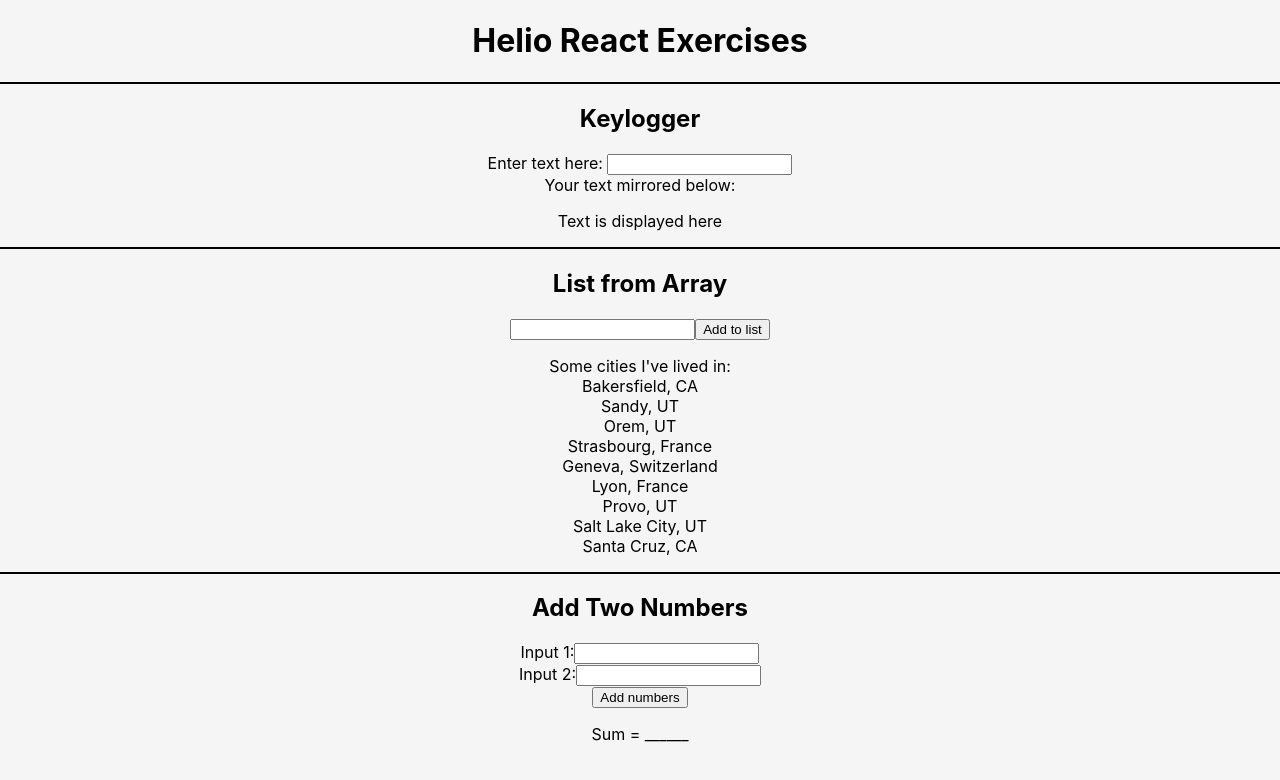
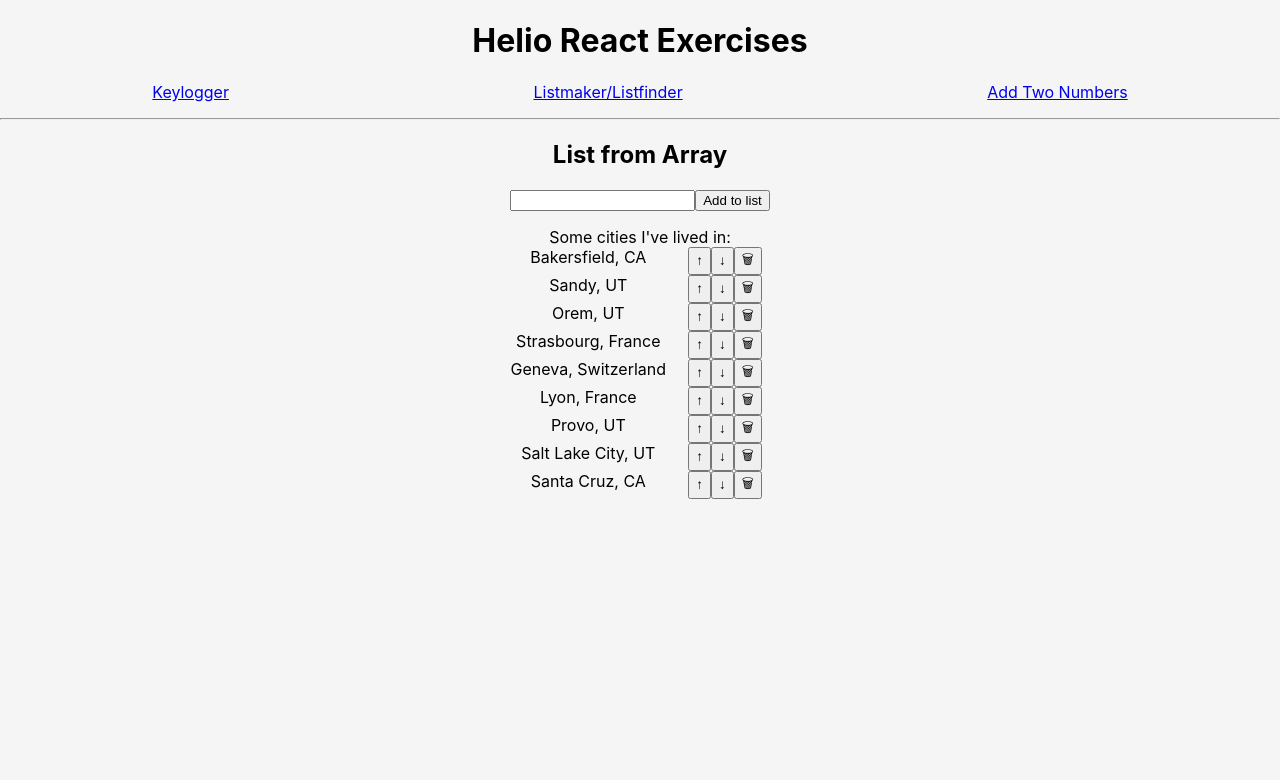
Before and after one commit to jaromb/helio-react-exercises, a React (Create React App) app: page /ArrayList in a window 1280 px wide. Shown: the top 780 px of the page. Built offline with nearby package versions, Linux system fonts and the light colour scheme.

Commit message:
added react-router-dom

```diff
--- /dev/null
+++ b/src/AddTwoNumbers.js
@@ -0,0 +1,38 @@
+import React, {Component} from 'react';
+
+class AddTwoNumbers extends Component {
+    state = {
+        num1: '',
+        num2: '',
+        sum: ' ______',
+      }
+      addTwoNumbers = () => {
+        console.log('Function executed...');
+        console.log('The state values are: ', + this.state.num1 + ' & ' + this.state.num2);
+        this.setState({sum: this.state.num1 + this.state.num2})
+      };
+
+      handleChangeInput1 = (e) => {
+        this.setState({num1: parseInt(e.target.value)})
+      };
+
+      handleChangeInput2 = (e) => {
+        this.setState({num2: parseInt(e.target.value)})
+      };
+
+    render() {
+        return (
+            <div id="add-numbers" class="newExercise">
+          <h2>Add Two Numbers</h2>
+            Input 1:<input id="number1" type="number" onChange={this.handleChangeInput1}></input>
+            <br/>
+            Input 2:<input id="number2" type="number" onChange={this.handleChangeInput2}></input>
+            <br/>
+            <button onClick={this.addTwoNumbers}>Add numbers</button>
+            <p>Sum = {this.state.sum}</p>
+        </div>
+        )
+    }
+}
+
+export default AddTwoNumbers
--- a/src/App.js
+++ b/src/App.js
@@ -3,103 +3,37 @@ import logo from './logo.svg';
 import './App.css';
 import { checkServerIdentity } from 'tls';
 import { ENGINE_METHOD_NONE } from 'constants';
+import Keylogger from './Keylogger';
+import ArrayList from './ArrayList';
+import AddTwoNumbers from './AddTwoNumbers';
+import {
+  BrowserRouter as Router,
+  Route,
+  Link
+} from 'react-router-dom'
 
 class App extends Component {
-state = {
-  text: 'Text is displayed here',
-  num1: '',
-  num2: '',
-  sum: ' ______',
-  listText: '',
-  list: ['Bakersfield, CA', 'Sandy, UT', 'Orem, UT', 'Strasbourg, France', 'Geneva, Switzerland', 'Lyon, France', 'Provo, UT', 'Salt Lake City, UT', 'Santa Cruz, CA'],
-  filteredList: []
-}
-
-//KEYLOGGER
-mirrorText = (event) => this.setState({text: event.target.value});
-
-
-
-//CITY LIST
-
-updateListText = (event) => {
-  this.setState({listText: event.target.value, filteredList: this.state.list.filter((city) => { return city.includes(event.target.value) })})
-};
-
-handleEnter = (event) => {
-  if(event.key === 'Enter') {
-    this.addToList();
-    this.clearField();
-  }
-}
-
-addToList = () => this.setState({
-  list: [...this.state.list, this.state.listText], filteredList: [...this.state.filteredList, this.state.listText], listText: ''  }
-);
-
- clearField = () => {
-   this.refs.listField.value = '';
- }
-
- addToListAndClear = () => {
-   this.addToList();
-   this.clearField()
- }
-
-//CALCULATOR - add two numbers
-
-addTwoNumbers = () => {
-  console.log('Function executed...');
-  console.log('The state values are: ', + this.state.num1 + ' & ' + this.state.num2);
-  this.setState({sum: this.state.num1 + this.state.num2})
-};
-
-handleChangeInput1 = (e) => {
-  this.setState({num1: parseInt(e.target.value)})
-};
-
-handleChangeInput2 = (e) => {
-  this.setState({num2: parseInt(e.target.value)})
-};
-
-
 
 
   render() {
     return (
       <div className="App">
         <h1>Helio React Exercises</h1>
-        <div id="keylogger" class="newExercise">
-          <h2>Keylogger</h2>
-          Enter text here: <input type="text" onChange={this.mirrorText}/>
-          <br/>
-          Your text mirrored below:<p>{this.state.text}</p>
-        </div>
+        <Router>
+    <div>
+      <ul class="project-list">
+        <li><Link to="/Keylogger">Keylogger</Link></li>
+        <li><Link to="/ArrayList">Listmaker/Listfinder</Link></li>
+        <li><Link to="/AddTwoNumbers">Add Two Numbers</Link></li>
+      </ul>
 
-        <div id="array-list" class="newExercise">
-          <h2>List from Array</h2>
-          <input type='text' ref='listField' onChange={this.updateListText} onKeyPress={this.handleEnter}></input>
-          <button onClick={this.addToListAndClear}>Add to list</button>
-          <ul>Some cities I've lived in:
-            <br/>
-            {(this.state.listText==='' || this.state.listText===null) ? (this.state.list.map((item) =>
-   <li>{item}</li>)) :
-               (this.state.filteredList.length) ? this.state.filteredList.map((city) => { return ( <li>{city}</li> ) }) :
-               <li>No Results</li>
-            }
+      <hr/>
 
-          </ul>
-        </div>
-
-        <div id="add-numbers" class="newExercise">
-          <h2>Add Two Numbers</h2>
-            Input 1:<input id="number1" type="number" onChange={this.handleChangeInput1}></input>
-            <br/>
-            Input 2:<input id="number2" type="number" onChange={this.handleChangeInput2}></input>
-            <br/>
-            <button onClick={this.addTwoNumbers}>Add numbers</button>
-            <p>Sum ={this.state.sum}</p>
-        </div>
+      <Route exact path="/Keylogger" component={Keylogger}/>
+      <Route path="/ArrayList" component={ArrayList}/>
+      <Route path="/AddTwoNumbers" component={AddTwoNumbers}/>
+    </div>
+  </Router>
       </div>
     );
   }
--- /dev/null
+++ b/src/ArrayList.js
@@ -0,0 +1,61 @@
+import React, {Component} from 'react';
+
+class ArrayList extends Component {
+    state = {
+        listText: '',
+        list: ['Bakersfield, CA', 'Sandy, UT', 'Orem, UT', 'Strasbourg, France', 'Geneva, Switzerland', 'Lyon, France', 'Provo, UT', 'Salt Lake City, UT', 'Santa Cruz, CA'],
+        filteredList: []
+      }
+      updateListText = (event) => {
+        this.setState({listText: event.target.value, filteredList: this.state.list.filter((city) => { return city.includes(event.target.value) })})
+      };
+
+      handleEnter = (event) => {
+        if(event.key === 'Enter') {
+          this.addToList();
+          this.clearField();
+        }
+      }
+
+      addToList = () => this.setState({
+        list: [...this.state.list, this.state.listText], filteredList: [...this.state.filteredList, this.state.listText], listText: ''  }
+      );
+
+       clearField = () => {
+         this.refs.listField.value = '';
+       }
+
+       addToListAndClear = () => {
+         this.addToList();
+         this.clearField()
+       }
+
+       //delete button
+    //    this.setState({list: this.state.list.filter(element => element === {item}), filteredList: this.state.list.filter(element => element === {item}), listText: '' })
+
+    render () {
+        return (
+            <div id="array-list" class="newExercise">
+          <h2>List from Array</h2>
+          <input type='text' ref='listField' onChange={this.updateListText} onKeyPress={this.handleEnter}></input>
+          <button onClick={this.addToListAndClear}>Add to list</button>
+          <ul>Some cities I've lived in:
+            <br/>
+            {(this.state.listText==='' || this.state.listText===null) ? (this.state.list.map((item) =>
+            <div class="item-with-buttons">
+              <li id={item}>{item}</li>
+              <button onClick={null}>&uarr;</button>
+              <button onClick={null}>&darr;</button>
+              <button onClick={null}>&#128465;</button>
+            </div>  )) :
+               (this.state.filteredList.length) ? this.state.filteredList.map((city) => { return ( <li>{city}</li> ) }) :
+               <li>No Results</li>
+            }
+
+          </ul>
+        </div>
+        )
+    }
+}
+
+export default ArrayList;
--- /dev/null
+++ b/src/Keylogger.js
@@ -0,0 +1,24 @@
+import React, { Component } from 'react';
+
+class Keylogger extends Component {
+    state = {
+        text: 'Text is displayed here',
+        listText: '',
+      }
+
+    //KEYLOGGER
+    mirrorText = (event) => this.setState({text: event.target.value});
+
+    render() {
+        return (
+            <div id="keylogger" class="newExercise">
+          <h2>Keylogger</h2>
+          Enter text here: <input type="text" onChange={this.mirrorText}/>
+          <br/>
+          Your text mirrored below:<p>{this.state.text}</p>
+        </div>
+        )
+    }
+}
+
+export default Keylogger;
--- a/src/index.css
+++ b/src/index.css
@@ -12,6 +12,12 @@ body {
 code {
   font-family: source-code-pro, Menlo, Monaco, Consolas, "Courier New",
     monospace;
+}
+
+.project-list {
+  display: flex;
+  justify-content: space-around;
+  flex-wrap: wrap;
 }
 
 ul {
@@ -31,5 +37,5 @@ padding: 0;
 }
 
 .newExercise {
-  border-top: 2px solid black;
+  /* border-top: 2px solid black; */
 }
```
Also changed, not shown: src/BasicExample.js (added, +74 -0 lines).
